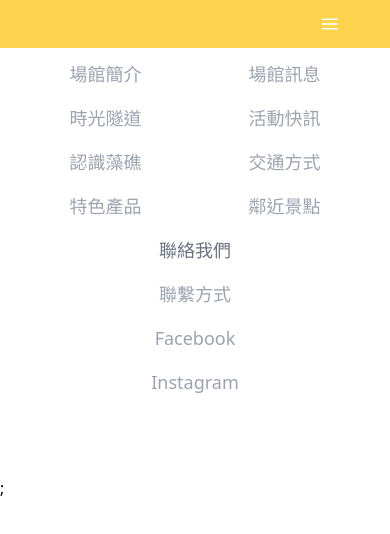
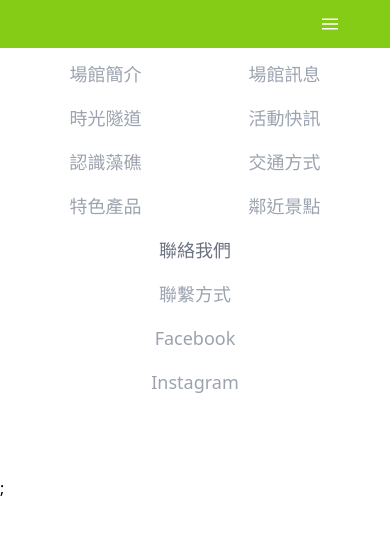
Before and after one commit to LucienPeng/Guanxin-algal-reef, a React (Create React App) app: page / in a window 390 px wide. Shown: the top 534 px of the page. Built offline with nearby package versions, Linux system fonts and the light colour scheme.

Commit message:
fix: nav on scroll

```diff
--- a/src/components/Navbar-component.js
+++ b/src/components/Navbar-component.js
@@ -7,8 +7,8 @@ const NavbarComponent = () => {
   const [navShadow, setNavShadow] = useState("");
 
   const listenScrollEvent = () => {
-    if (window.scrollY > 10) {
-      setNavColor("sm:bg-amber-300");
+    if (window.scrollY > 15) {
+      setNavColor("sm:bg-lime-500");
       setNavShadow("shadow-xl");
     } else {
       setNavColor("sm:transparent");
@@ -31,7 +31,7 @@ const NavbarComponent = () => {
   return (
     <div>
       <nav
-        className={`navbar duration-400 fixed top-0 z-50 w-full transition ease-in-out ${navShadow} ${navColor} select-none justify-center bg-amber-300 sm:bg-transparent lg:flex lg:items-stretch`}
+        className={`navbar duration-400 fixed top-0 z-50 w-full transition ease-in-out ${navShadow} ${navColor} select-none justify-center bg-lime-500 sm:bg-transparent lg:flex lg:items-stretch`}
       >
         <div className=" mx-9 flex h-12 text-3xl text-black ">
           <button
--- a/src/styles/all.scss
+++ b/src/styles/all.scss
@@ -1,6 +1,7 @@
 @import "./theme";
 @import "./navbar";
 @import "./homepage";
+
 @tailwind base;
 @tailwind components;
 @tailwind utilities;
```
Also changed, not shown: 12 other files (tests, documents, lock files or other folders).
